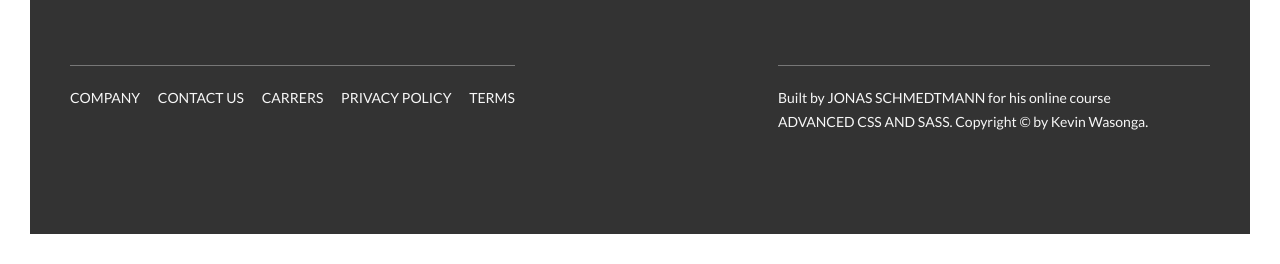
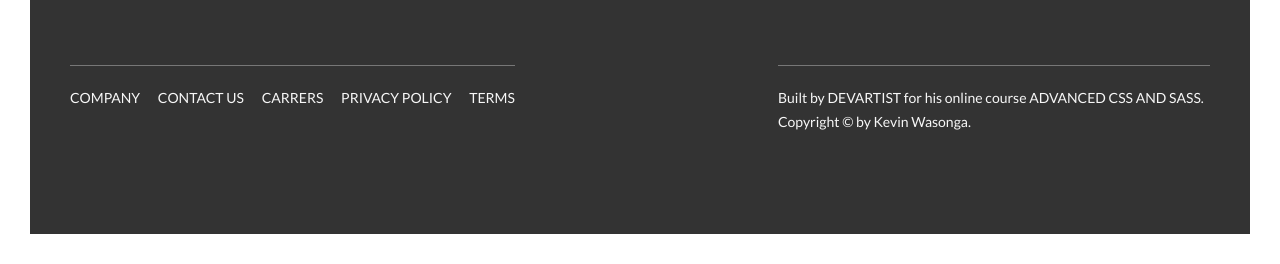
Before and after one commit to DevArtist254/Natours-Exciting-tours-for-adventurous-people, a website: page index.html in a window 1280 px wide. Shown: the part 5820-6084 px from the top of the page. Drawn offline with Linux system fonts and the light colour scheme.

Commit message:
copyrights

```diff
--- a/index.html
+++ b/index.html
@@ -390,7 +390,7 @@
                 </div>
                 <div class="col-1-of-2">
                     <p class="footer__copyright">
-                        Built by <a href="#" class="footer__link">Jonas Schmedtmann</a> for his online course <a href="#" class="footer__link">Advanced CSS and Sass</a>.
+                        Built by <a href="#" class="footer__link">Devartist</a> for his online course <a href="#" class="footer__link">Advanced CSS and Sass</a>.
                         Copyright &copy; by Kevin Wasonga.
                     </p>
                 </div>
```
